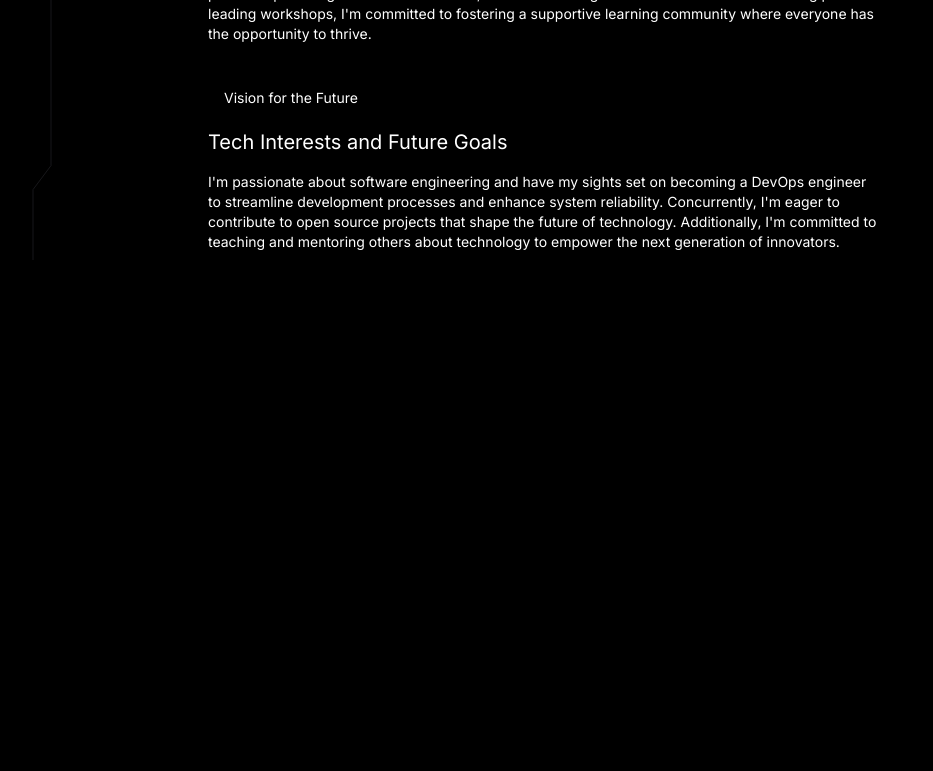
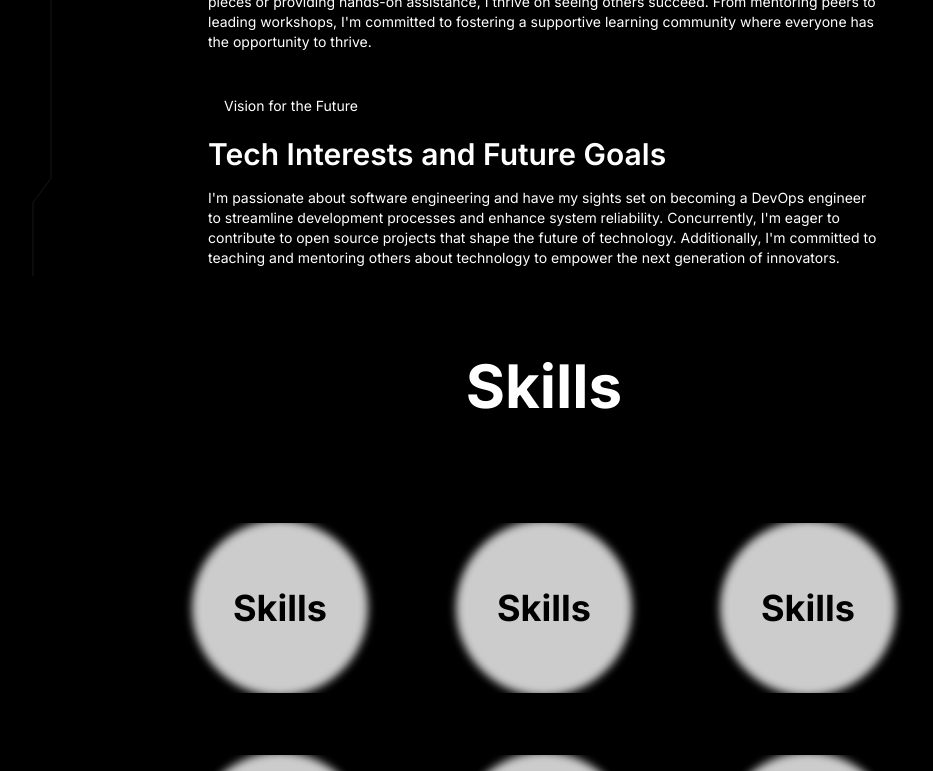
Before and after one commit to randilt/portfolio-2024, a Next.js app: page / in a window 1280 px wide. Shown: the part 880-1651 px from the top of the page, without its empty margins (96-1029 px from the left). Before the commit the page ends 1172 px from the top, so only its background shows below. Built offline with nearby package versions, Linux system fonts and the light colour scheme.

Commit message:
add skill cards

```diff
--- a/app/page.tsx
+++ b/app/page.tsx
@@ -3,6 +3,8 @@
 import { AboutSection } from "@/components/base/AboutSection";
 
 import Image from "next/image";
+import { EvervaultCardDemo } from "@/components/base/Card";
+import Skills from "@/components/base/Skills";
 
 export default function Home() {
   return (
@@ -10,6 +12,7 @@
       <Navbar />
       <Hero />
       <AboutSection />
+      <Skills />
     </div>
   );
 }
--- a/components/base/AboutSection.tsx
+++ b/components/base/AboutSection.tsx
@@ -11,17 +11,22 @@
   return (
     <TracingBeam className="px-6">
       <div className="max-w-2xl mx-auto antialiased pt-4 relative">
-        {dummyContent.map((item, index) => (
+        {content.map((item, index) => (
           <div key={`content-${index}`} className="mb-10">
             <h2 className="bg-black text-white rounded-full text-sm w-fit px-4 py-1 mb-4">
               {item.badge}
             </h2>
 
-            <p className={twMerge(inter.className, "text-xl mb-4 text-white")}>
+            <p
+              className={twMerge(
+                inter.className,
+                "text-3xl font-semibold mb-4 text-white"
+              )}
+            >
               {item.title}
             </p>
 
-            <div className="text-sm  prose prose-sm dark:prose-invert text-white">
+            <div className="text-sm prose prose-sm dark:prose-invert text-white">
               {item.description}
             </div>
           </div>
@@ -31,7 +36,7 @@
   );
 }
 
-const dummyContent = [
+const content = [
   {
     title: "Who Am I?",
     description: (
--- /dev/null
+++ b/components/base/Card.tsx
@@ -0,0 +1,15 @@
+import React from "react";
+import { EvervaultCard, Icon } from "../ui/evervault-card";
+
+export function EvervaultCardDemo(props: any) {
+  return (
+    <div className="relative mx-auto flex h-[13rem] w-full max-w-full flex-col items-start border border-black/[0.2] p-4 dark:border-white/[0.2]">
+      <Icon className="absolute h-6 w-6 -top-3 -left-3 dark:text-white text-black" />
+      <Icon className="absolute h-6 w-6 -bottom-3 -left-3 dark:text-white text-black" />
+      <Icon className="absolute h-6 w-6 -top-3 -right-3 dark:text-white text-black" />
+      <Icon className="absolute h-6 w-6 -bottom-3 -right-3 dark:text-white text-black" />
+
+      <EvervaultCard text={props.text} />
+    </div>
+  );
+}
--- /dev/null
+++ b/components/base/Skills.tsx
@@ -0,0 +1,23 @@
+import React from "react";
+import { EvervaultCardDemo } from "./Card";
+import { FaReact } from "react-icons/fa";
+
+const Skills = () => {
+  return (
+    <>
+      <div className=" text-white py-12 text-6xl font-bold text-center">
+        <h1>Skills</h1>
+      </div>
+      <div className="grid grid-cols-1 gap-6  py-10 md:grid-cols-2 lg:grid-cols-3 max-w-full px:4 md:px-64">
+        <EvervaultCardDemo text="Skills" icon={<FaReact />} />
+        <EvervaultCardDemo text="Skills" icon={<FaReact />} />
+        <EvervaultCardDemo text="Skills" icon={<FaReact />} />
+        <EvervaultCardDemo text="Skills" icon={<FaReact />} />
+        <EvervaultCardDemo text="Skills" icon={<FaReact />} />
+        <EvervaultCardDemo text="Skills" icon={<FaReact />} />
+      </div>
+    </>
+  );
+};
+
+export default Skills;
--- /dev/null
+++ b/components/ui/evervault-card.tsx
@@ -0,0 +1,113 @@
+"use client";
+import { useMotionValue } from "framer-motion";
+import React, { useState, useEffect } from "react";
+import { useMotionTemplate, motion } from "framer-motion";
+import { cn } from "@/utils/cn";
+
+export const EvervaultCard = ({
+  text,
+  className,
+  icon,
+}: {
+  text?: string;
+  className?: string;
+  icon?: React.ReactNode;
+}) => {
+  console.log("Icons:" + icon + text);
+  let mouseX = useMotionValue(0);
+  let mouseY = useMotionValue(0);
+
+  const [randomString, setRandomString] = useState("");
+
+  useEffect(() => {
+    let str = generateRandomString(1500);
+    setRandomString(str);
+  }, []);
+
+  function onMouseMove({ currentTarget, clientX, clientY }: any) {
+    let { left, top } = currentTarget.getBoundingClientRect();
+    mouseX.set(clientX - left);
+    mouseY.set(clientY - top);
+
+    const str = generateRandomString(1500);
+    setRandomString(str);
+  }
+
+  return (
+    <div
+      className={cn(
+        "p-0.5  bg-transparent aspect-square  flex items-center justify-center w-full h-full relative",
+        className
+      )}
+    >
+      <div
+        onMouseMove={onMouseMove}
+        className="group/card rounded-3xl w-full relative overflow-hidden bg-transparent flex items-center justify-center h-full"
+      >
+        <CardPattern
+          mouseX={mouseX}
+          mouseY={mouseY}
+          randomString={randomString}
+        />
+        <div className="relative z-10 flex items-center justify-center">
+          <div className="relative h-44 w-44  rounded-full flex items-center justify-center text-white font-bold text-4xl">
+            <div className="absolute w-full h-full bg-white/[0.8] dark:bg-black/[0.8] blur-sm rounded-full" />
+            <span className="dark:text-white text-black z-20 flex flex-col items-center justify-center gap-2">
+              {text}
+              {icon}
+            </span>
+          </div>
+        </div>
+      </div>
+    </div>
+  );
+};
+
+export function CardPattern({ mouseX, mouseY, randomString }: any) {
+  let maskImage = useMotionTemplate`radial-gradient(250px at ${mouseX}px ${mouseY}px, white, transparent)`;
+  let style = { maskImage, WebkitMaskImage: maskImage };
+
+  return (
+    <div className="pointer-events-none">
+      <div className="absolute inset-0 rounded-2xl  [mask-image:linear-gradient(white,transparent)] group-hover/card:opacity-50"></div>
+      <motion.div
+        className="absolute inset-0 rounded-2xl bg-gradient-to-r from-green-500 to-blue-700 opacity-0  group-hover/card:opacity-100 backdrop-blur-xl transition duration-500"
+        style={style}
+      />
+      <motion.div
+        className="absolute inset-0 rounded-2xl opacity-0 mix-blend-overlay  group-hover/card:opacity-100"
+        style={style}
+      >
+        <p className="absolute inset-x-0 text-xs h-full break-words whitespace-pre-wrap text-white font-mono font-bold transition duration-500">
+          {randomString}
+        </p>
+      </motion.div>
+    </div>
+  );
+}
+
+const characters =
+  "ABCDEFGHIJKLMNOPQRSTUVWXYZabcdefghijklmnopqrstuvwxyz0123456789";
+export const generateRandomString = (length: number) => {
+  let result = "";
+  for (let i = 0; i < length; i++) {
+    result += characters.charAt(Math.floor(Math.random() * characters.length));
+  }
+  return result;
+};
+
+export const Icon = ({ className, ...rest }: any) => {
+  return (
+    <svg
+      xmlns="http://www.w3.org/2000/svg"
+      fill="none"
+      viewBox="0 0 24 24"
+      strokeWidth="1.5"
+      stroke="currentColor"
+      className={className}
+      {...rest}
+    >
+      <path strokeLinecap="round" strokeLinejoin="round" d="M12 6v12m6-6H6" />
+    </svg>
+  );
+};
--- a/package.json
+++ b/package.json
@@ -14,11 +14,12 @@
     "@tsparticles/react": "^3.0.0",
     "@tsparticles/slim": "^3.3.0",
     "clsx": "^2.1.0",
-    "framer-motion": "^11.1.0",
+    "framer-motion": "^11.1.1",
     "mini-svg-data-uri": "^1.4.4",
     "next": "14.2.1",
     "react": "^18",
     "react-dom": "^18",
+    "react-icons": "^5.1.0",
     "tailwind-merge": "^2.2.2"
   },
   "devDependencies": {
```
Also changed, not shown: 1 other file (tests, documents, lock files or other folders).
